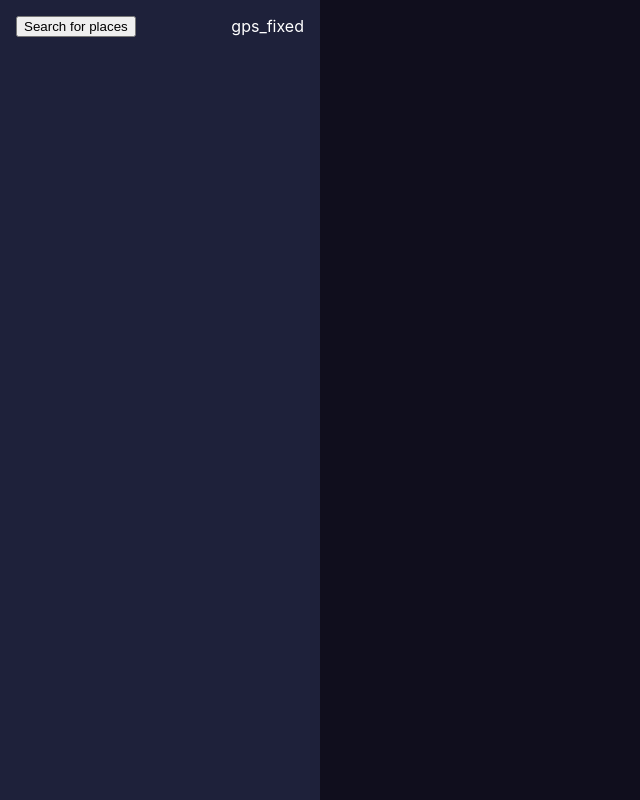
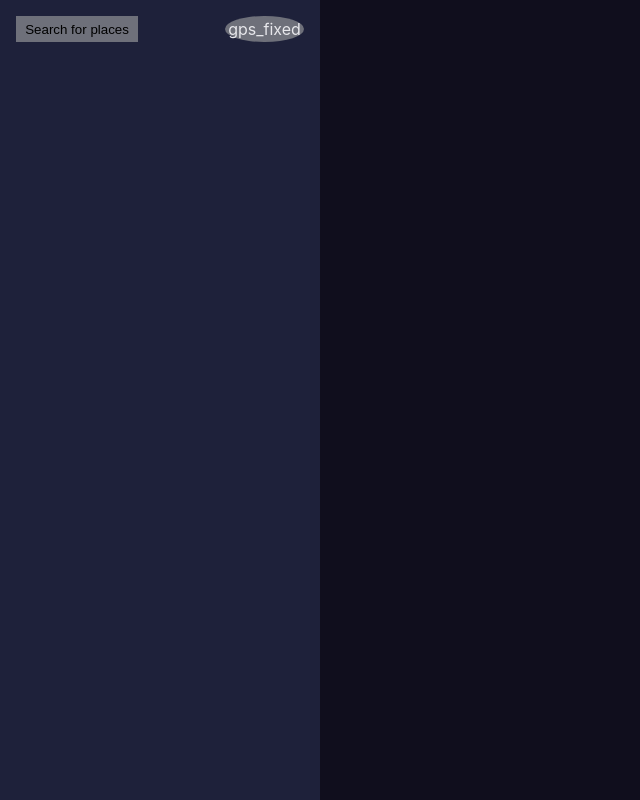
Before and after one commit to mukeshgurpude/weather-app, a React (Create React App) app: page / in a window 1280 px wide. Shown: the whole page, without its empty margins (0-640 px from the left). Built offline with nearby package versions, Linux system fonts and the light colour scheme; the HTML template or start-up script is replaced by a standard one.

Commit message:
chore: header icons

```diff
--- a/src/components/icon.jsx
+++ b/src/components/icon.jsx
@@ -1,3 +1,6 @@
-export default function Icon({icon}) {
-  return <span className='material-icons'>{icon}</span>
+export default function Icon({icon, className}) {
+  return <span
+    className={'material-icons' + (className?` ${className}`:'')}>
+    {icon}
+  </span>
 }
--- a/src/components/nav.jsx
+++ b/src/components/nav.jsx
@@ -4,8 +4,11 @@ import Icon from './icon'
 export default function Sidebar() {
   return <Wrapper>
     <InputWrapper>
-      <button>Search for places</button>
-      <Icon icon='gps_fixed' />
+      <ButtonWrapper children={<button style={{
+        background: 'transparent',
+        border: 'none'
+      }}>Search for places</button>} />
+      <ButtonWrapper style={{borderRadius: '50%'}} children={<Icon icon='gps_fixed'/>} />
     </InputWrapper>
   </Wrapper>
 }
@@ -19,3 +22,11 @@ const InputWrapper = styled.div`
   justify-content: space-between;
   padding: 1em 1em
 `
+const ButtonWrapper = styled.div`
+  background-color: var(--button-background);
+  color: var(--button-text-color);
+  display: flex;
+  justify-content: center;
+  align-items: center;
+  padding: .2em;
+`
```
Also changed, not shown: src/index.css (+2 -6 lines).
